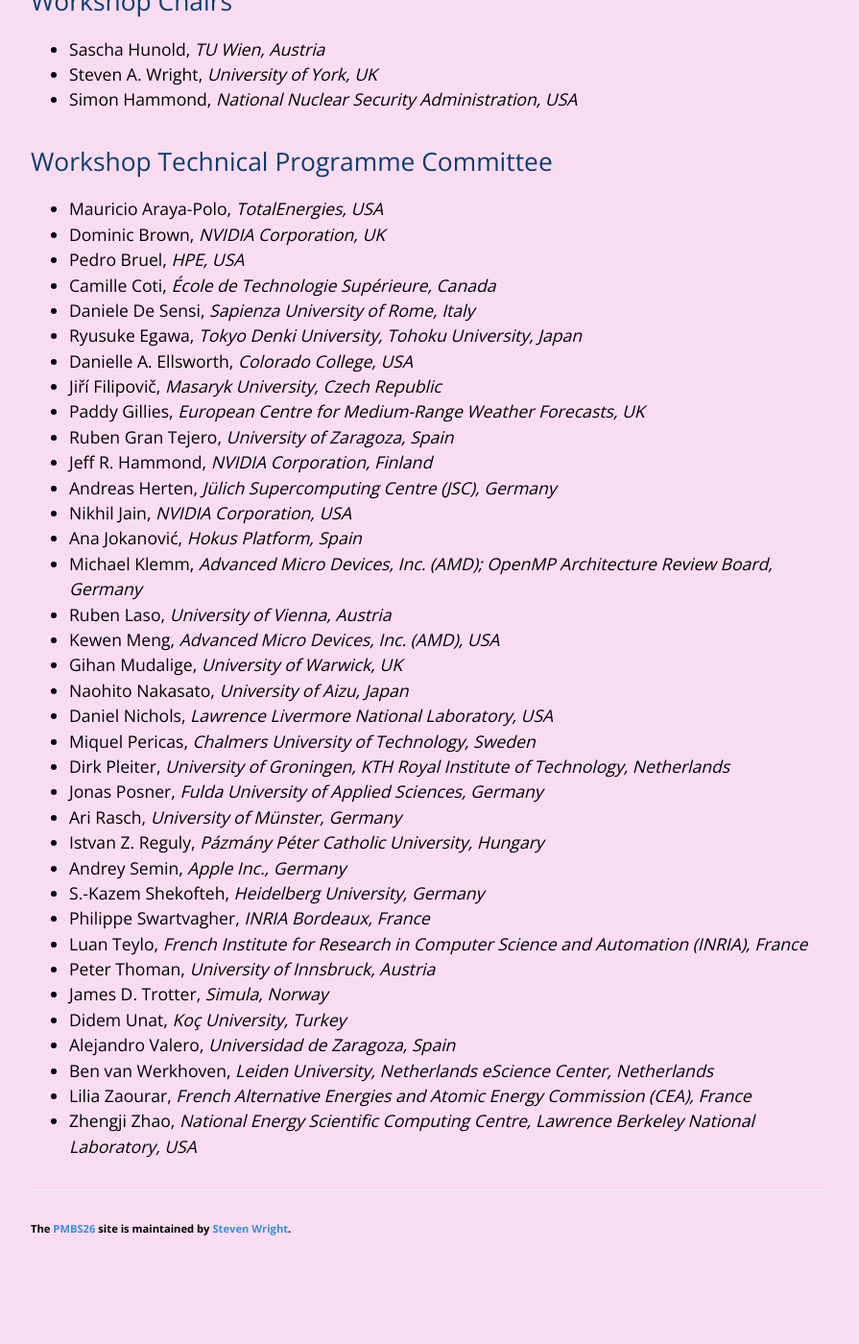
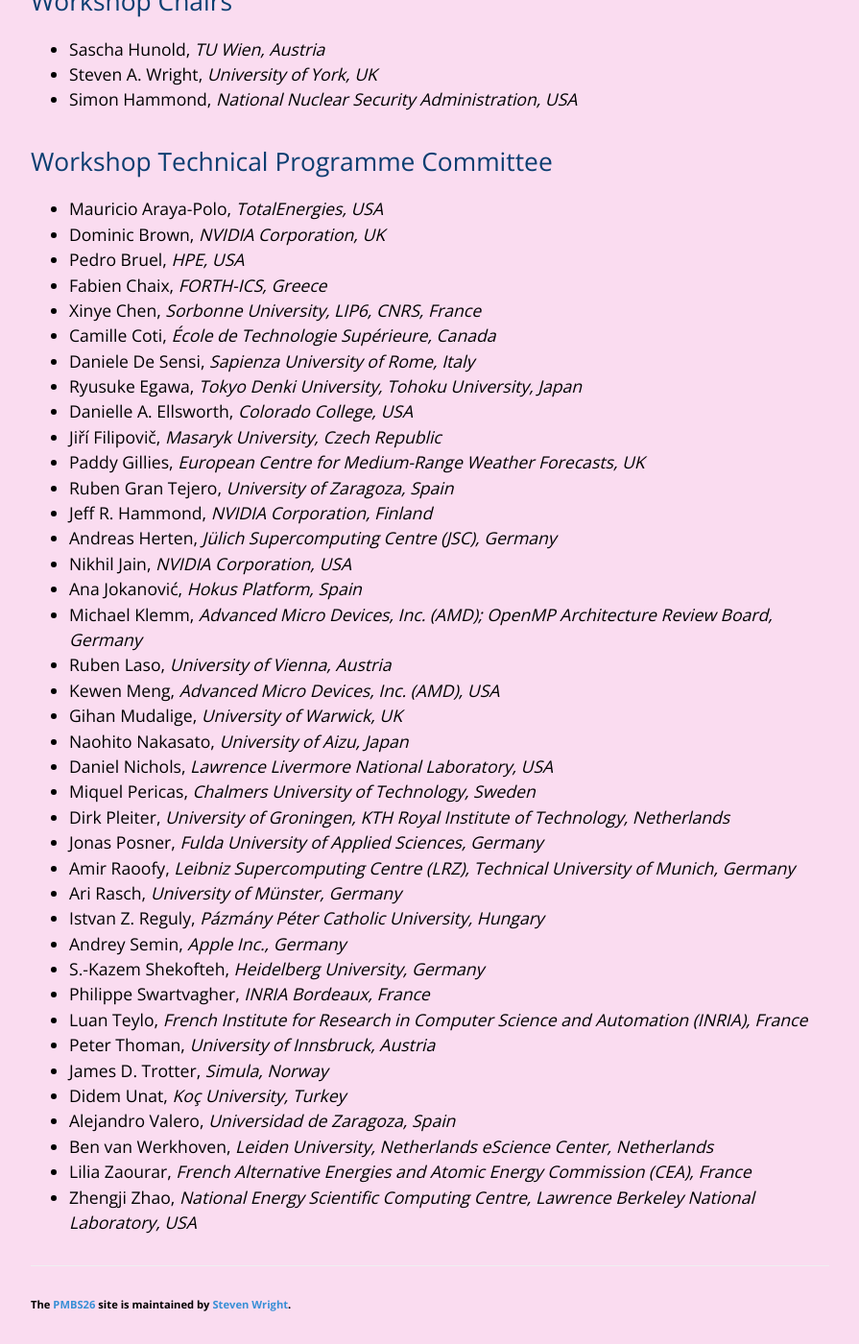
Before and after one commit to pmbs-workshop/pmbs-workshop.github.io, a Jekyll site: the page built from programmecommittee.markdown, in a window 1280 px wide and 1400 px high, scrolled down 816 px. Shown: the whole window at 96% size, without its empty margins (192-1087 px from the left). Built offline with Jekyll 4.4.1, drawn with Linux system fonts in a browser that asks for light colours; before the commit the page ends 2137 px from its top, so only the background shows below that.

Commit message:
added more pc members

```diff
--- a/programmecommittee.markdown
+++ b/programmecommittee.markdown
@@ -23,6 +23,8 @@
 * Mauricio Araya-Polo, _TotalEnergies, USA_
 * Dominic Brown, _NVIDIA Corporation, UK_
 * Pedro Bruel, _HPE, USA_
+* Fabien Chaix, _FORTH-ICS, Greece_
+* Xinye Chen, _Sorbonne University, LIP6, CNRS, France_
 * Camille Coti, _École de Technologie Supérieure, Canada_
 * Daniele De Sensi, _Sapienza University of Rome, Italy_
 * Ryusuke Egawa, _Tokyo Denki University, Tohoku University, Japan_
@@ -43,6 +45,7 @@
 * Miquel Pericas, _Chalmers University of Technology, Sweden_
 * Dirk Pleiter, _University of Groningen, KTH Royal Institute of Technology, Netherlands_
 * Jonas Posner, _Fulda University of Applied Sciences, Germany_
+* Amir Raoofy, _Leibniz Supercomputing Centre (LRZ), Technical University of Munich, Germany_
 * Ari Rasch, _University of Münster, Germany_
 * Istvan Z. Reguly, _Pázmány Péter Catholic University, Hungary_
 * Andrey Semin, _Apple Inc., Germany_
```
